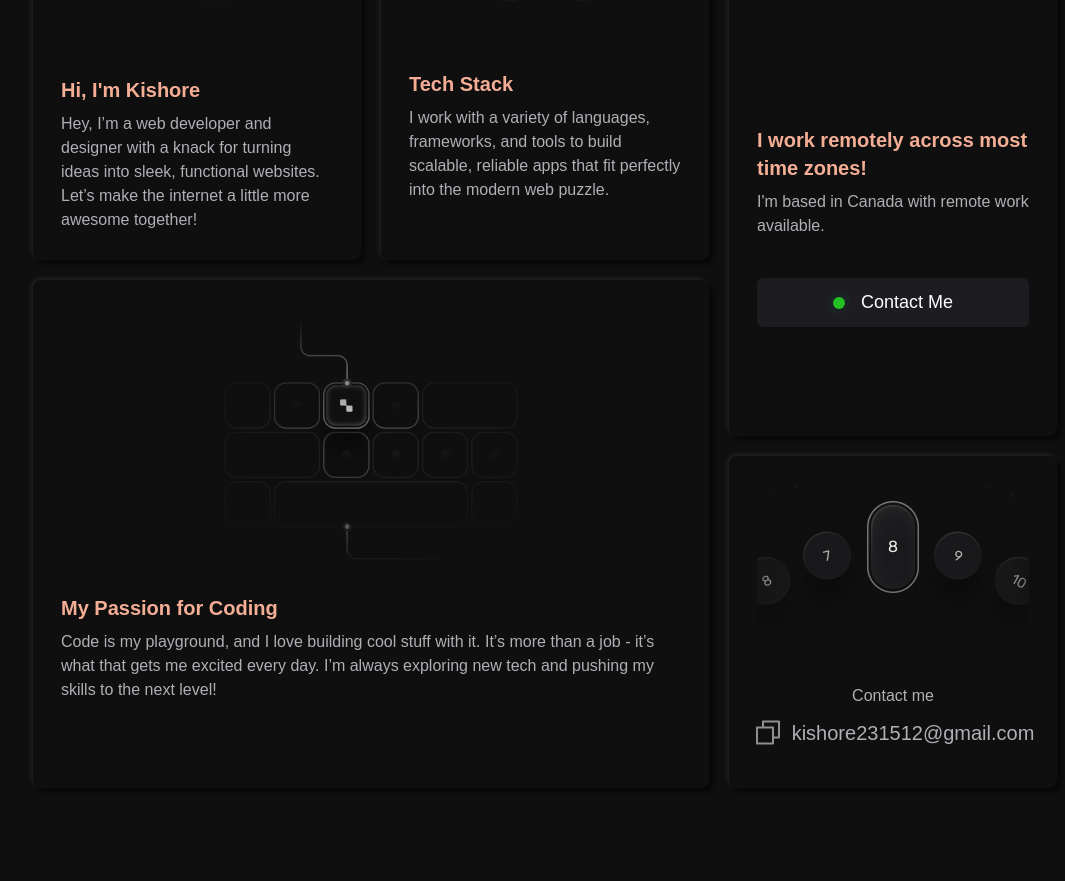
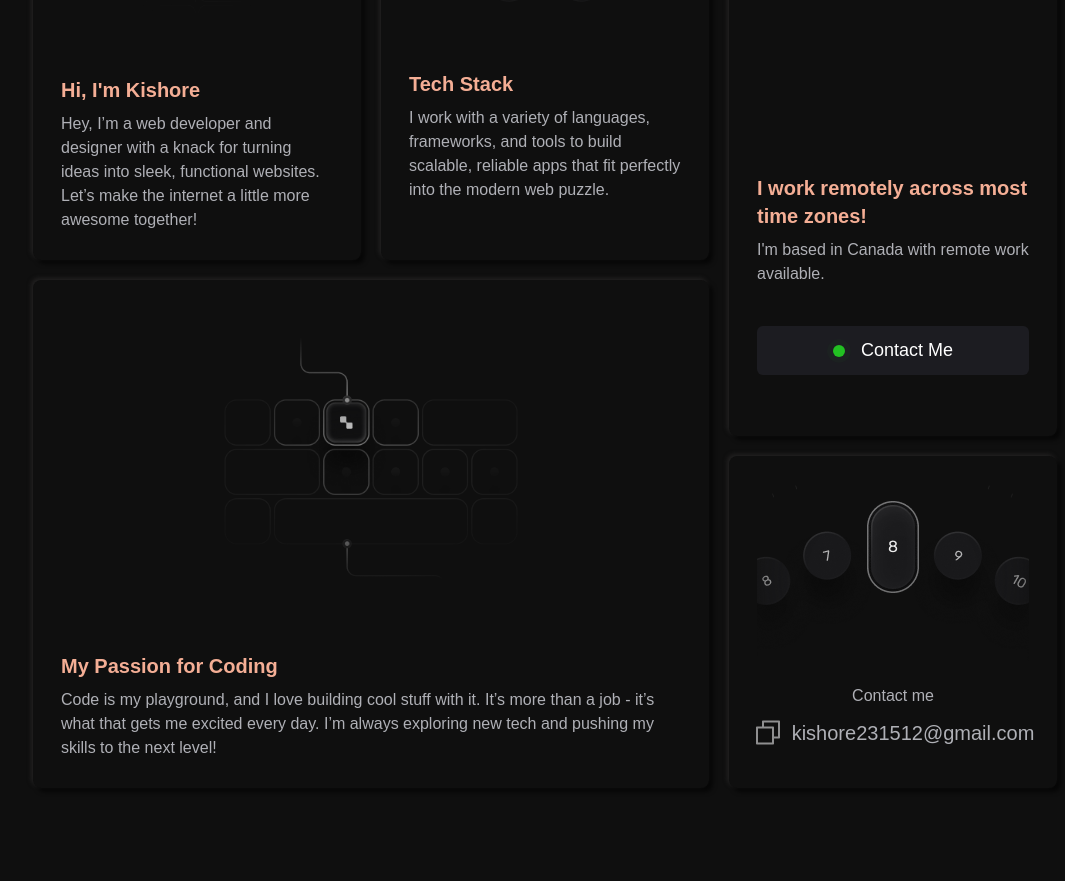
Before and after one commit to Kishore121523/Kishore_Portfolio, a React (Create React App) app: page / in a window 1280 px wide. Shown: the part 1120-2001 px from the top of the page, without its empty margins (95-1160 px from the left). Built offline with nearby package versions, Linux system fonts and the light colour scheme.

Commit message:
Fixed globe in about

```diff
--- a/src/index.css
+++ b/src/index.css
@@ -72,8 +72,6 @@ textarea:focus {
     padding: 2rem;
     display: flex;
     flex-direction: column;
-    /* align-items: center;
-    justify-content: center; */
     gap: 1.25rem;
     text-align: center;
 }
--- a/src/sections/About/About.js
+++ b/src/sections/About/About.js
@@ -128,7 +128,7 @@ const AboutNew = () => {
 
         <div className="col-span-1 xl:row-span-4 grid3">
           <div className="grid-container">
-            <div className="rounded-3xl w-full sm:h-[326px] h-fit flex justify-center items-center">
+            <div className="rounded-3xl w-full sm:h-[326px] xl:h-[406px] h-fit flex justify-center items-center">
               <Globe
                 height={326}
                 width={326}
@@ -149,7 +149,7 @@ const AboutNew = () => {
               />
             </div>
             <div>
-              <p className="grid-headtext">
+              <p className="grid-headtext md:mt-[-2rem]">
                 I work remotely across most time zones!
               </p>
               <p className="grid-subtext">
@@ -179,10 +179,12 @@ const AboutNew = () => {
             <img
               src={grid3}
               alt="grid3"
-              className="w-full sm:h-[266px] h-full object-contain"
+              className="w-full sm:h-[300px] h-full object-contain flex items-center justify-center"
             />
             <div>
-              <p className="grid-headtext">My Passion for Coding</p>
+              <p className="grid-headtext md:mt-[1rem] xl:mt-[1.5rem]">
+                My Passion for Coding
+              </p>
               <p className="grid-subtext">
                 Code is my playground, and I love building cool stuff with it.
                 It’s more than a job - it’s what that gets me excited every day.
@@ -198,7 +200,7 @@ const AboutNew = () => {
             <img
               src={grid4}
               alt="grid4"
-              className="w-full lg:h-[180px] md:h-[126px] h-fit object-cover sm:object-top"
+              className="w-full lg:h-[180px] md:h-[106px] h-fit object-cover sm:object-top"
             />
             <div className="space-y-2">
               <p className="grid-subtext text-center">Contact me</p>
```
